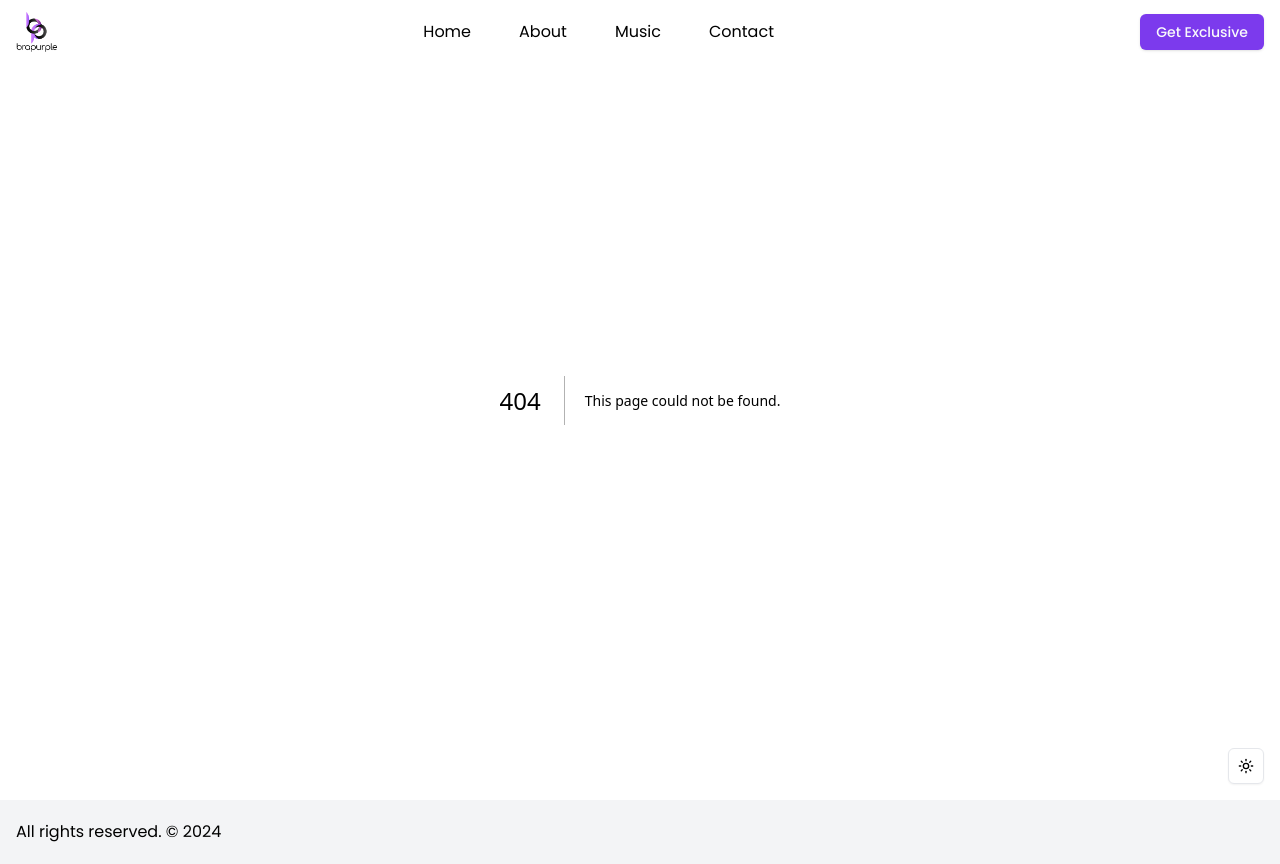
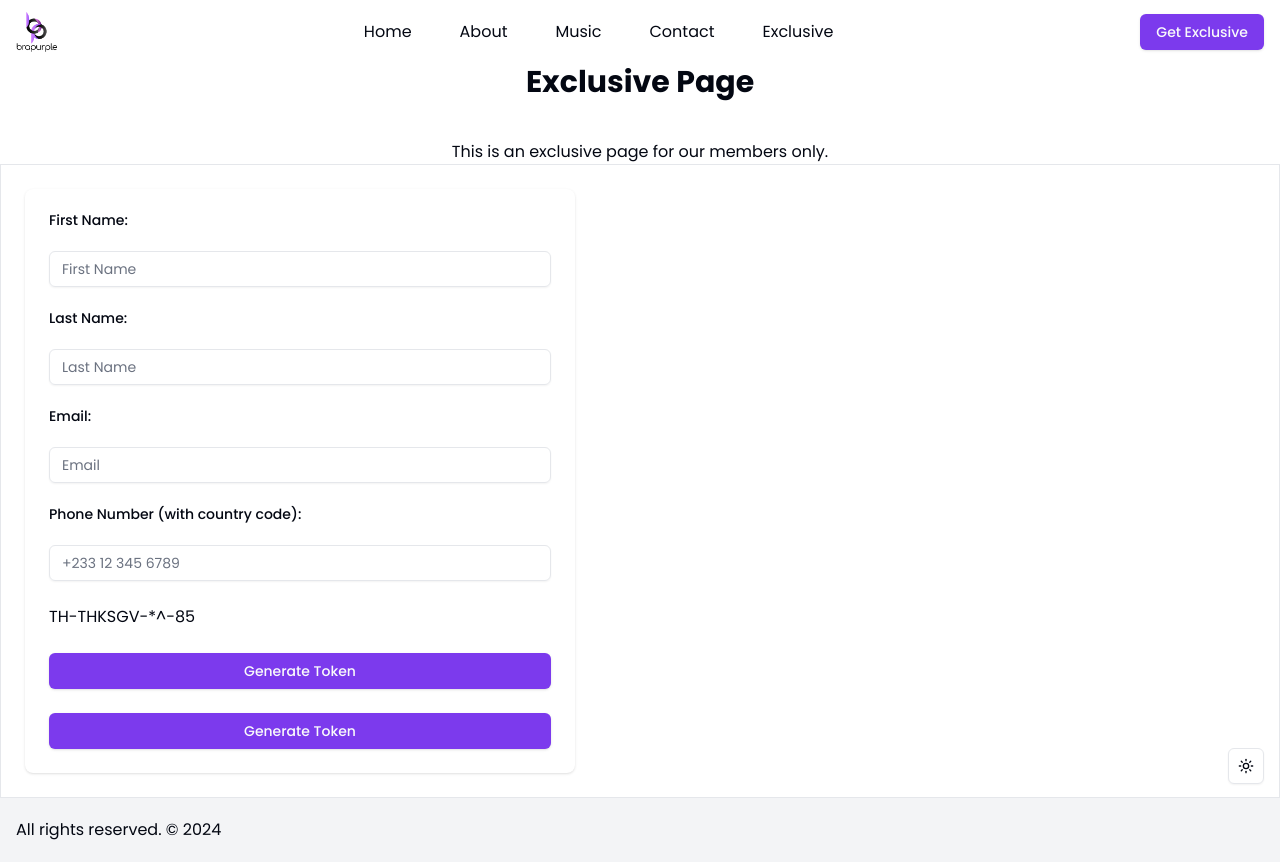
Before and after one commit to nanawilber/brapurple, a Next.js app: page /exclusive in a window 1280 px wide. Before the commit this address had no page. Built offline with nearby package versions, Linux system fonts and the light colour scheme.

Commit message:
token form

```diff
--- a/app/about/page.jsx
+++ /dev/null
@@ -1,11 +0,0 @@
-import React from "react";
-
-const AboutPage = () => {
-  return (
-    <div className="grid grid-rows-[20px_1fr_20px] items-center justify-items-center min-h-screen p-8 pb-20 gap-16 sm:p-20">
-      About Page
-    </div>
-  );
-};
-
-export default AboutPage;
--- a/app/contact/page.jsx
+++ /dev/null
@@ -1,11 +0,0 @@
-import React from "react";
-
-const contactPage = () => {
-  return (
-    <div className="grid grid-rows-[20px_1fr_20px] items-center justify-items-center min-h-screen p-8 pb-20 gap-16 sm:p-20">
-      Contact Page
-    </div>
-  );
-};
-
-export default contactPage;
--- /dev/null
+++ b/app/exclusive/page.jsx
@@ -0,0 +1,20 @@
+import React from "react";
+import TokenForm from "../../components/tokenForm";
+
+const ExclusivePage = () => {
+  return (
+    <main className="w-full h-full">
+      <div className="container mx-auto mt-16">
+        <h1 className="text-3xl font-bold text-center my-10">Exclusive Page</h1>
+        <p className="text-center">
+          This is an exclusive page for our members only.
+        </p>
+        <div className="border">
+          <TokenForm />
+        </div>
+      </div>
+    </main>
+  );
+};
+
+export default ExclusivePage;
--- a/components/NavSection.jsx
+++ b/components/NavSection.jsx
@@ -1,20 +1,49 @@
 "use client";
 
-import React, { useState } from "react";
+import React, { useEffect, useRef, useState } from "react";
 import { Button } from "./ui/button";
 import Link from "next/link";
 import { AlignJustify, X } from "lucide-react";
 import Image from "next/image";
+import { usePathname } from "next/navigation";
 
 const NavLinks = [
   { name: "Home", slug: "home", path: "/" },
-  { name: "About", slug: "about", path: "#about" },
-  { name: "Music", slug: "music", path: "#music" },
-  { name: "Contact", slug: "contact", path: "#contact" },
+  { name: "About", slug: "about", path: "/#about" },
+  { name: "Music", slug: "music", path: "/#music" },
+  { name: "Contact", slug: "contact", path: "/#contact" },
+  { name: "Exclusive", slug: "exclusive", path: "/exclusive" },
 ];
 
 const NavSection = () => {
   const [menuOpen, setMenuOpen] = useState(false);
+  const [activeTab, setActiveTab] = useState("home");
+  const pathname = usePathname();
+  const menuRef = useRef(null);
+
+  useEffect(() => {
+    setActiveTab(pathname.split("/")[1]);
+    console.log(activeTab);
+    setMenuOpen(false);
+  }, [pathname]);
+
+  useEffect(() => {
+    if (!menuOpen) {
+      return;
+    }
+
+    const handleClickOutside = (e) => {
+      if (menuRef.current && !menuRef.current.contains(e.target)) {
+        setMenuOpen(false);
+      }
+    };
+
+    document.addEventListener("mousedown", handleClickOutside);
+
+    return () => {
+      document.removeEventListener("mousedown", handleClickOutside);
+    };
+  }, [menuOpen]);
 
   const toggleMenu = () => {
     setMenuOpen((prev) => !prev);
@@ -45,10 +74,19 @@ const NavSection = () => {
           })}
         </div>
         {menuOpen && (
-          <div className="md:hidden absolute top-20 right-8 dark:bg-black/50 backdrop-blur-sm flex flex-col gap-2 p-6">
+          <div
+            ref={menuRef}
+            className="md:hidden absolute top-20 right-8 bg-white dark:bg-black shadow rounded backdrop-blur-sm flex flex-col gap-2 p-6"
+          >
             {NavLinks.map((item, idx) => {
               return (
-                <Link key={idx} href={item.path}>
+                <Link
+                  key={idx}
+                  href={item.path}
+                  className={`${
+                    item.path === pathname ? "text-primary" : ""
+                  } hover:scale-105`}
+                >
                   {item.name}
                 </Link>
               );
@@ -59,7 +97,7 @@ const NavSection = () => {
           {menuOpen ? <X /> : <AlignJustify />}
         </div>
         <Button className="hover:scale-105 hidden md:block">
-          Get Exclusive
+          <Link href="/exclusive">Get Exclusive</Link>
         </Button>
       </div>
     </div>
--- /dev/null
+++ b/components/tokenForm.jsx
@@ -0,0 +1,41 @@
+"use client";
+import { Input } from "./ui/input";
+import { Button } from "./ui/button";
+import { Label } from "./ui/label";
+
+const TokenForm = () => {
+  const handleSubmit = (e) => {
+    e.preventDefault();
+  };
+
+  return (
+    <div className="form p-6 m-6 max-w-[550px] bg-white dark:bg-black/50 rounded-lg shadow">
+      <form className="form grid w-full gap-6">
+        <Label htmlFor="firstName">First Name:</Label>
+        <Input id="firstName" type="text" placeholder="First Name" />
+
+        <Label htmlFor="lastName">Last Name:</Label>
+        <Input id="lastName" type="text" placeholder="Last Name" />
+
+        <Label htmlFor="email">Email:</Label>
+        <Input id="email" type="email" placeholder="Email" />
+
+        <Label htmlFor="password">Phone Number (with country code):</Label>
+        <Input id="password" type="tel" placeholder="+233 12 345 6789" />
+
+        <div class="code-section" id="codeDisplay">
+          {`TH-THKSGV-*^-85`}
+        </div>
+
+        <Button type="submit" onClick={handleSubmit}>
+          Generate Token
+        </Button>
+        <Button type="submit" onClick={handleSubmit}>
+          Generate Token
+        </Button>
+      </form>
+    </div>
+  );
+};
+
+export default TokenForm;
--- /dev/null
+++ b/components/ui/label.tsx
@@ -0,0 +1,26 @@
+"use client";
+
+import * as React from "react";
+import * as LabelPrimitive from "@radix-ui/react-label";
+import { cva, type VariantProps } from "class-variance-authority";
+
+import { cn } from "../../lib/utils";
+
+const labelVariants = cva(
+  "text-sm font-medium leading-none peer-disabled:cursor-not-allowed peer-disabled:opacity-70"
+);
+
+const Label = React.forwardRef<
+  React.ElementRef<typeof LabelPrimitive.Root>,
+  React.ComponentPropsWithoutRef<typeof LabelPrimitive.Root> &
+    VariantProps<typeof labelVariants>
+>(({ className, ...props }, ref) => (
+  <LabelPrimitive.Root
+    ref={ref}
+    className={cn(labelVariants(), className)}
+    {...props}
+  />
+));
+Label.displayName = LabelPrimitive.Root.displayName;
+
+export { Label };
--- a/package.json
+++ b/package.json
@@ -10,6 +10,7 @@
   },
   "dependencies": {
     "@radix-ui/react-dropdown-menu": "^2.1.4",
+    "@radix-ui/react-label": "^2.1.1",
     "@radix-ui/react-slot": "^1.1.1",
     "class-variance-authority": "^0.7.1",
     "clsx": "^2.1.1",
```
Also changed, not shown: 1 other file (tests, documents, lock files or other folders).
